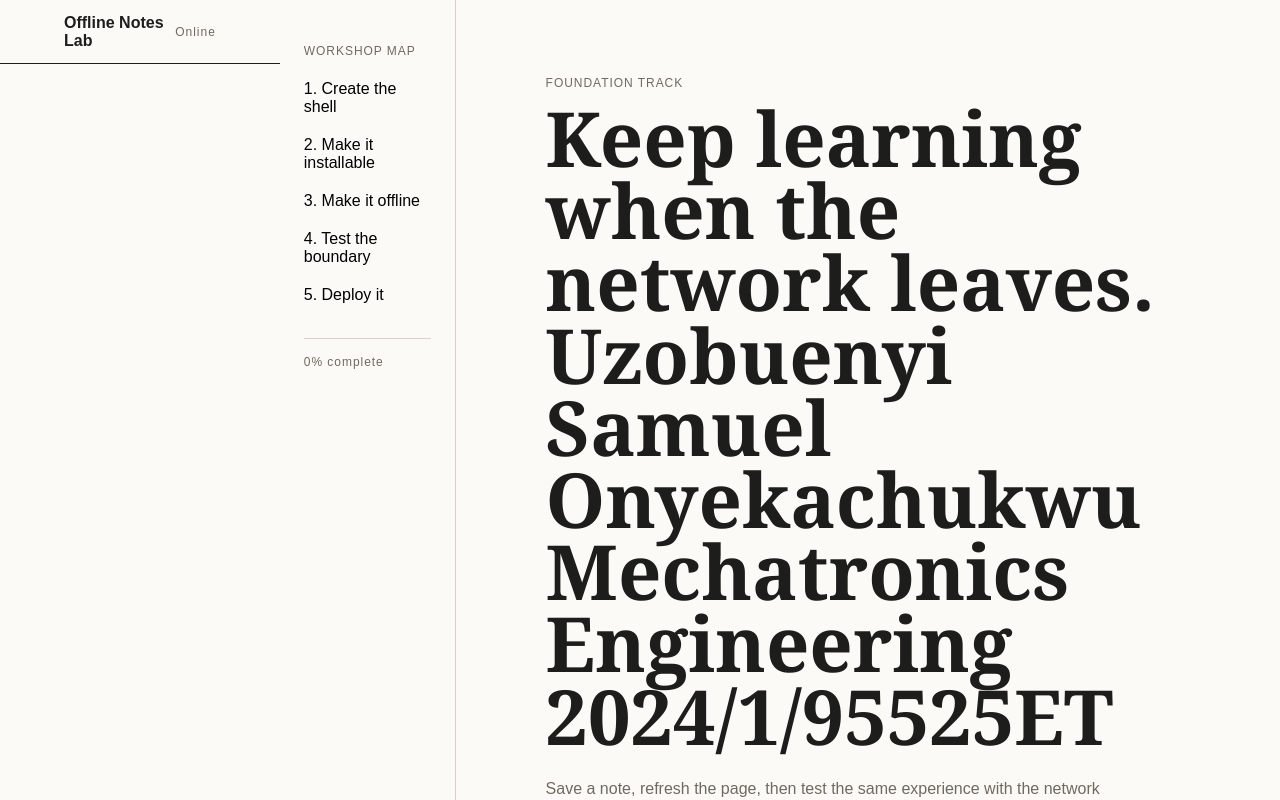
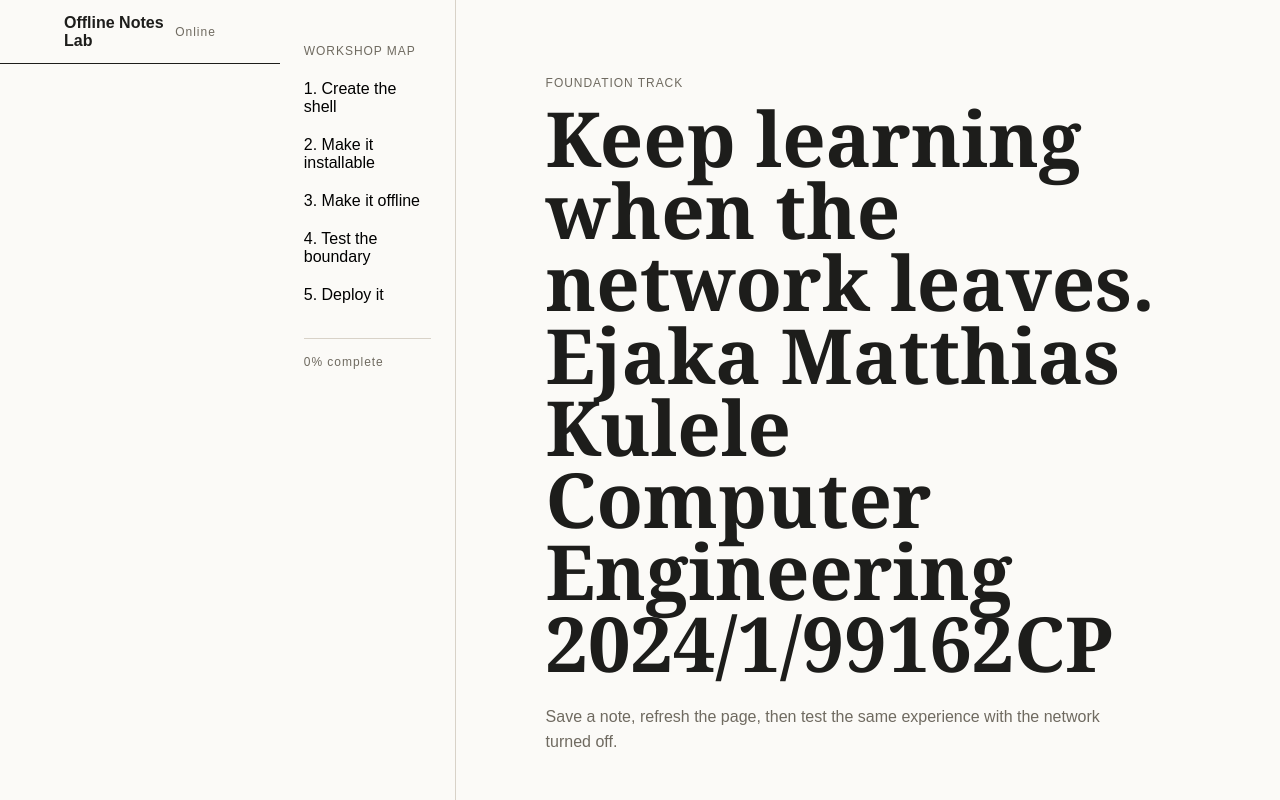
Before and after one commit to Philemon100/PWA_Project, a React (Vite) app: page / in a window 1280 px wide. Shown: the top 800 px of the page. Built offline with nearby package versions, Linux system fonts and the light colour scheme.

Commit message:
Initial commit

```diff
--- a/src/pages/Home.tsx
+++ b/src/pages/Home.tsx
@@ -97,10 +97,9 @@ export default function Home() {
       <main>
         <p className="eyebrow">FOUNDATION TRACK</p>
         <h1>
-          Keep learning when the network leaves.
-          Uzobuenyi Samuel Onyekachukwu
-          Mechatronics Engineering
-          2024/1/95525ET
+          Keep learning when the network leaves. <br />
+          Ejaka Matthias Kulele <br />
+          Computer Engineering 2024/1/99162CP
         </h1>
         <p className="lede">
           Save a note, refresh the page, then test the same experience with the
--- a/vite.config.ts
+++ b/vite.config.ts
@@ -3,5 +3,5 @@ import { defineConfig } from "vite";
 
 export default defineConfig({
   plugins: [react()],
-  base: "/Samuel-First-PWA-Project/",
+  base: "/Matthias-First-PWA-Project/",
 });
```
